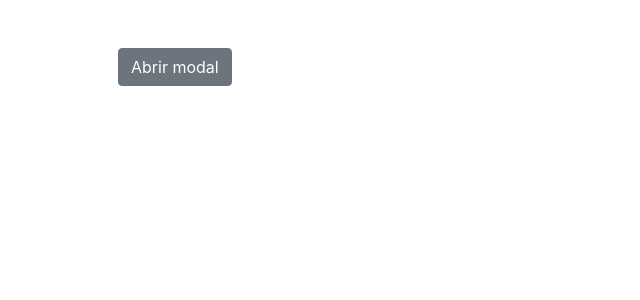
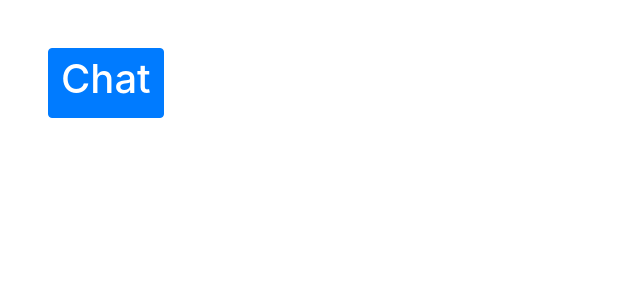
Before and after one commit to natgarea/vue-primer-intento, a Vue app: page / in a window 1280 px wide. Shown: the top 300 px of the page, without its empty margins (0-640 px from the left). Built offline with nearby package versions, Linux system fonts and the light colour scheme.

Commit message:
Update modal button

```diff
--- a/src/components/Chat/SubmitMessage/index.vue
+++ b/src/components/Chat/SubmitMessage/index.vue
@@ -44,7 +44,6 @@
     updated() {
       this.getMessages()
     }
-    // no tienen un hr sino un border
 
   }
 </script>
--- a/src/components/Modal.vue
+++ b/src/components/Modal.vue
@@ -1,14 +1,16 @@
 <template>
-  <div class="container p-5">
-    <b-button v-b-modal.modal-1>Abrir modal</b-button>
+  <div>
+
+    <b-button v-b-modal.modal-1c variant="primary" class="m-5"><h1>Chat</h1></b-button>
 
     <b-modal
       id="modal-1"
       size="lg"
-      title="Comentarios"
+      title-html="Comentarios"
       centered hide-footer>
       <Chat />
     </b-modal>
+
   </div>
 </template>
 
```
